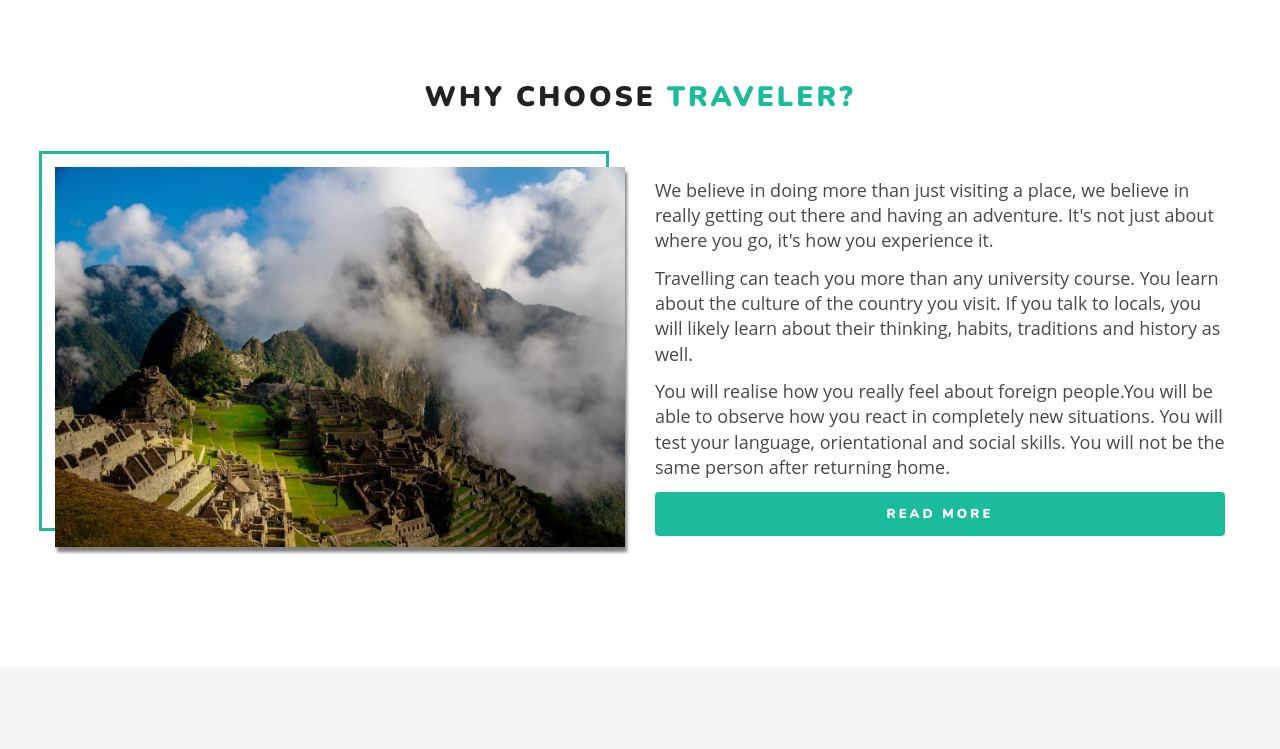
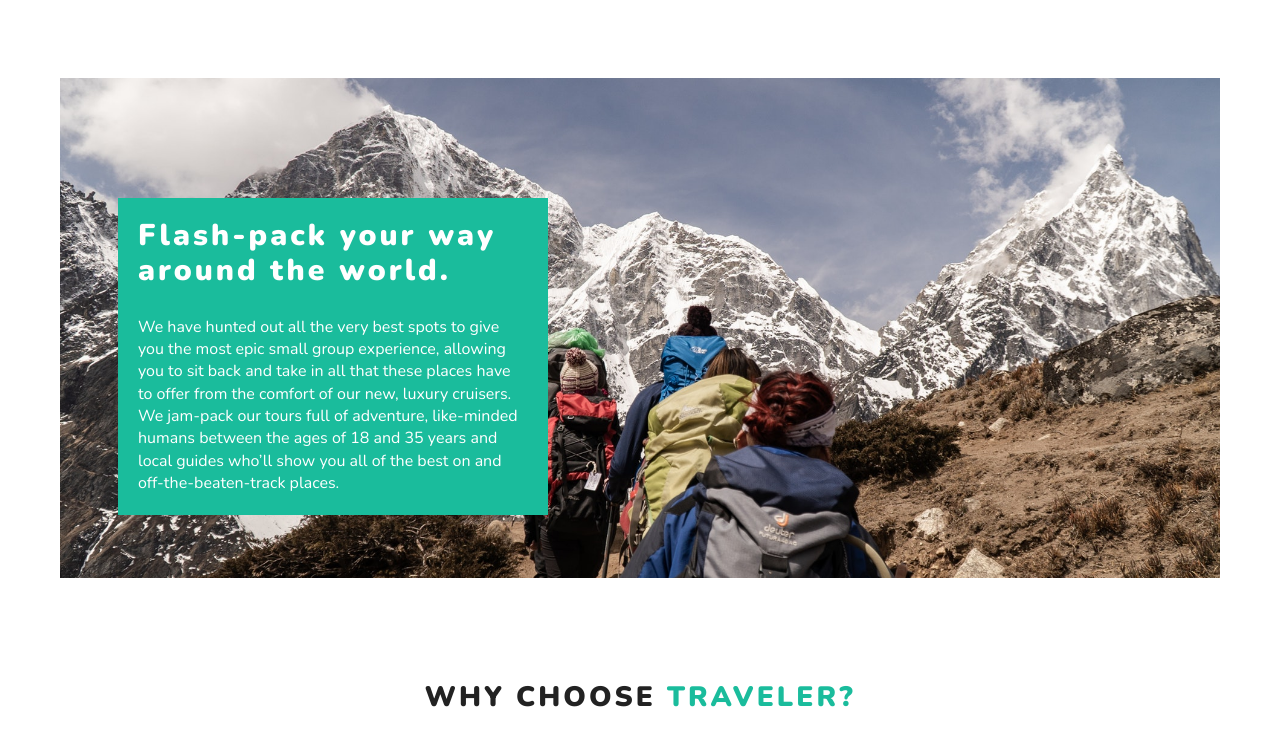
Before and after one commit to ninjadev220/gatsby-gsap-contentful-traveler-website, a Gatsby site: page / in a window 1280 px wide. Shown: the part 822-1571 px from the top of the page. Built offline with nearby package versions, Linux system fonts and the light colour scheme; Gatsby itself is replaced by a stand-in of ours.

Commit message:
building HomeBanner component

```diff
--- /dev/null
+++ b/src/components/HomeBanner/HomeBanner.jsx
@@ -0,0 +1,47 @@
+import React from "react"
+import Image from "gatsby-image"
+import { useStaticQuery, graphql } from "gatsby"
+import "./homeBanner.scss"
+
+const getImage = graphql`
+  query homeBanner {
+    homeBanner: file(relativePath: { eq: "homebanner.jpg" }) {
+      childImageSharp {
+        fluid(maxWidth: 1200) {
+          ...GatsbyImageSharpFluid_tracedSVG
+        }
+      }
+    }
+  }
+`
+
+const HomeBanner = () => {
+  const { homeBanner } = useStaticQuery(getImage)
+
+  return (
+    <div className="container">
+      <div className="home-banner">
+        <div className="home-banner__text-box">
+          <h2 className="home-banner__heading">
+            Flash-pack your way around the world.
+          </h2>
+          <div className="home-banner__text">
+            We have hunted out all the very best spots to give you the most epic
+            small group experience, allowing you to sit back and take in all
+            that these places have to offer from the comfort of our new, luxury
+            cruisers. We jam-pack our tours full of adventure, like-minded
+            humans between the ages of 18 and 35 years and local guides who’ll
+            show you all of the best on and off-the-beaten-track places.
+          </div>
+        </div>
+        <Image
+          className="home-banner__img"
+          fluid={homeBanner.childImageSharp.fluid}
+          alt="home banner-hero"
+        />
+      </div>
+    </div>
+  )
+}
+
+export default HomeBanner
--- /dev/null
+++ b/src/components/HomeBanner/homeBanner.scss
@@ -0,0 +1,44 @@
+.home-banner {
+  position: relative;
+  grid-column: center-start / center-end;
+  margin-top: 10rem;
+  color: #fff;
+
+  @media screen and (max-width: 760px) {
+    display: none;
+  }
+
+  &__text-box {
+    background: var(--primaryColor);
+    padding: 2rem;
+    position: absolute;
+    display: grid;
+    align-self: center;
+    justify-self: center;
+    z-index: 100;
+
+    top: 24%;
+    left: 5%;
+    max-width: 43rem;
+  }
+
+  &__heading {
+    display: block;
+    font-size: 3rem;
+    line-height: 3.5rem;
+    padding-bottom: 1.5rem;
+    font-family: "Nunito";
+  }
+
+  &__text {
+    font-family: "Nunito";
+    font-weight: 300;
+    font-size: 1.6rem;
+  }
+
+  &__img {
+    width: 100%;
+    height: 50rem;
+    object-fit: cover;
+  }
+}
--- a/src/pages/index.js
+++ b/src/pages/index.js
@@ -5,6 +5,7 @@ import Layout from "../components/Layout/Layout"
 import StyledHero from "../components/StyledHero"
 import Banner from "../components/Banner/Banner"
 import WhyUs from "../components/WhyUs/WhyUs"
+import HomeBanner from "../components/HomeBanner/HomeBanner"
 import BestTours from "../components/BestTours/BestTours"
 import Services from "../components/Services/Services"
 import { graphql } from "gatsby"
@@ -26,6 +27,7 @@ export default ({ data }) => (
         </AniLink>
       </Banner>
     </StyledHero>
+    <HomeBanner />
     <WhyUs />
     <BestTours />
     <Services />
```
Also changed, not shown: src/images/homebanner.jpg (added).
